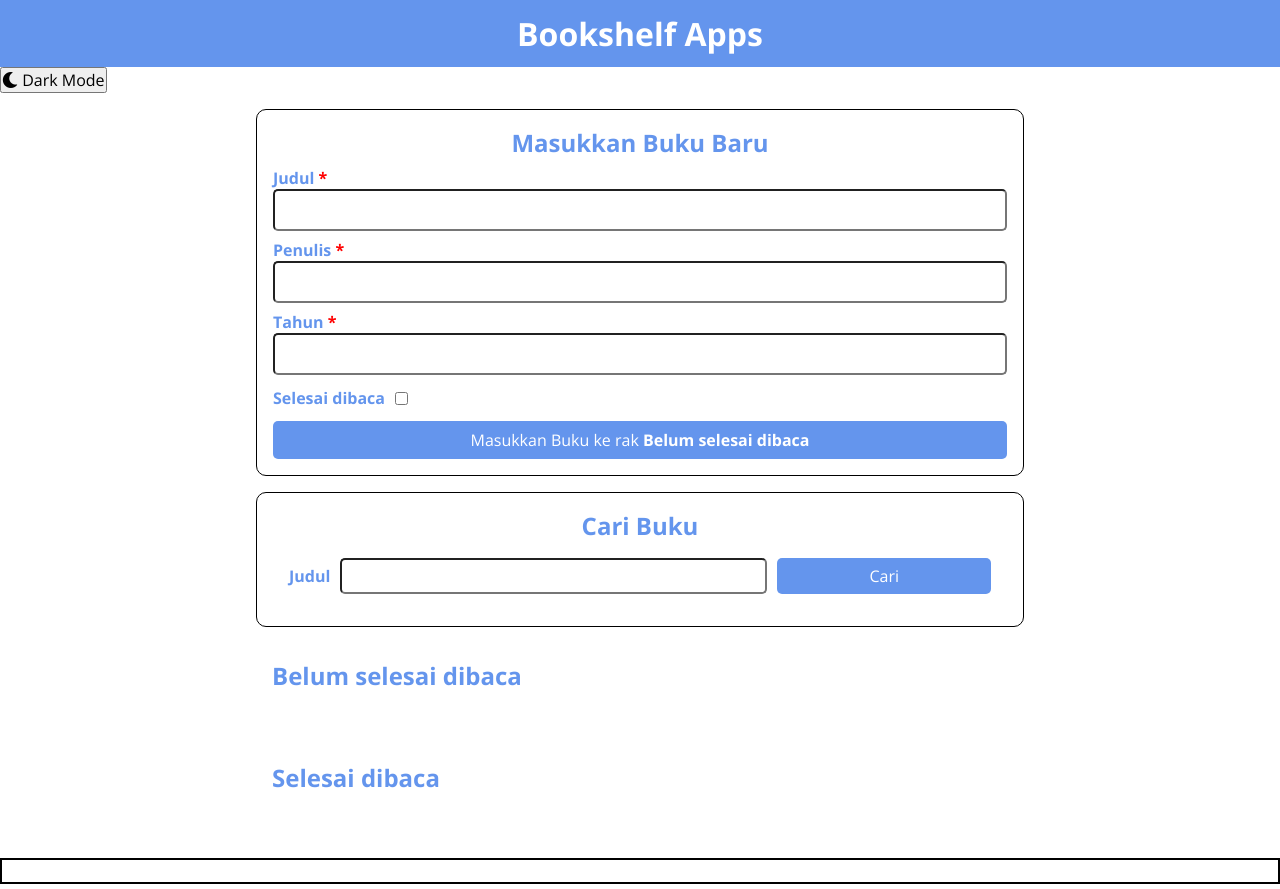
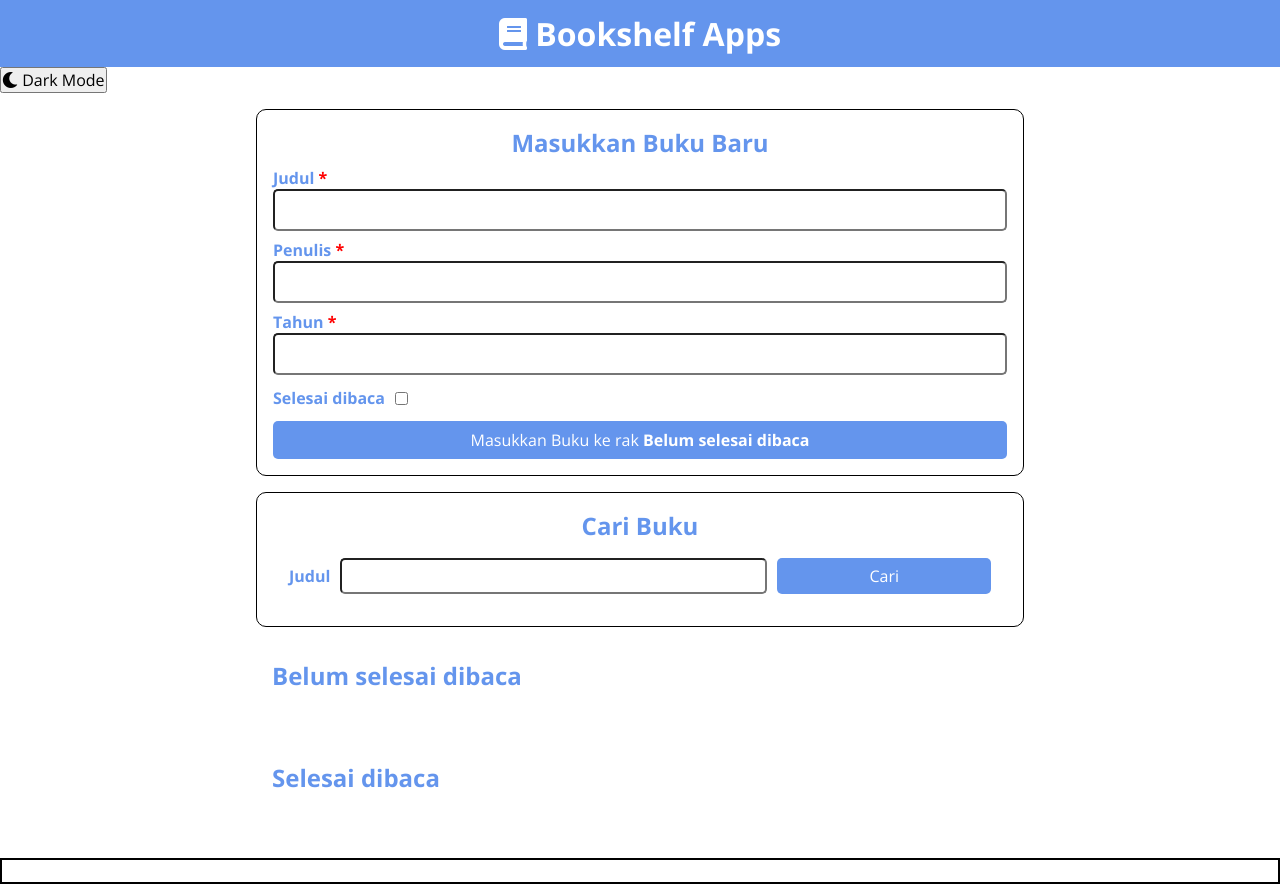
Before and after one commit to Wriyadi/Bookshelf, a plain HTML site: page index.html in a window 1280 px wide. Drawn offline with nearby package versions, Linux system fonts and the light colour scheme.

Commit message:
Update index.html

```diff
--- a/index.html
+++ b/index.html
@@ -18,7 +18,7 @@
   </head>
   <body>
     <header class="head_bar">
-      <h1 class="head_bar__title">Bookshelf Apps</h1>
+      <h1 class="head_bar__title"><i class="fas fa-book"></i> Bookshelf Apps</h1>
     </header>
     <button id="dark-mode-toggle"><i class="fas fa-moon"></i> Dark Mode</button>
     <main>
```
